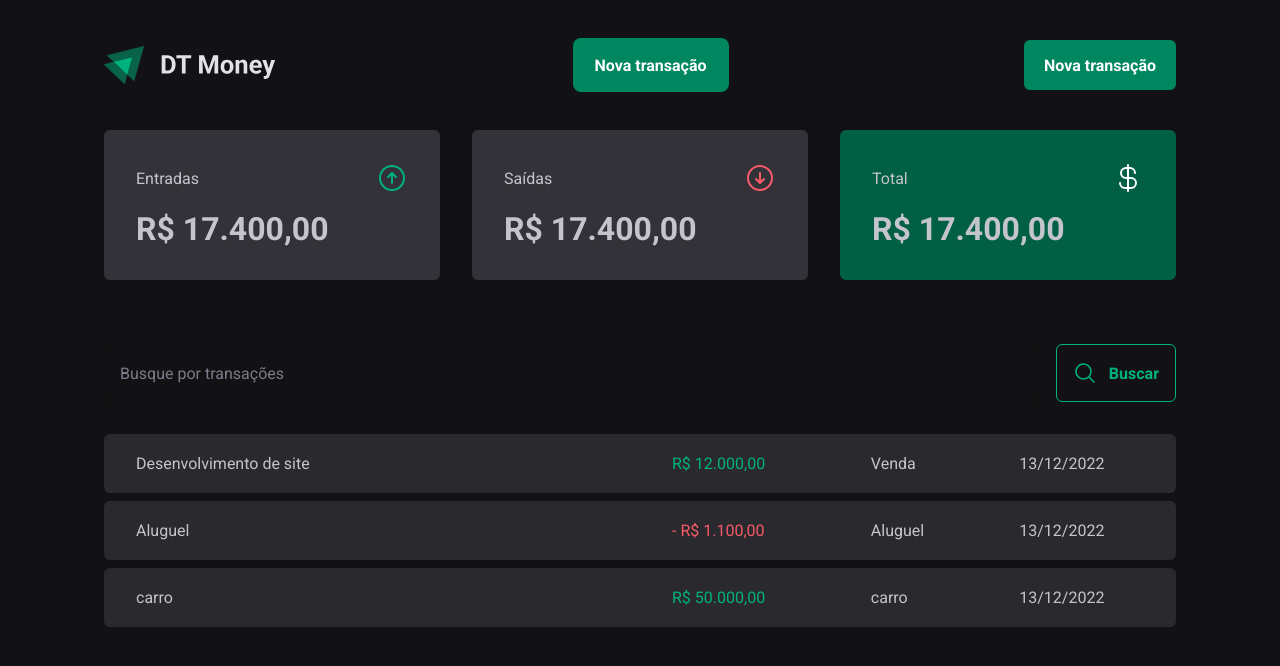
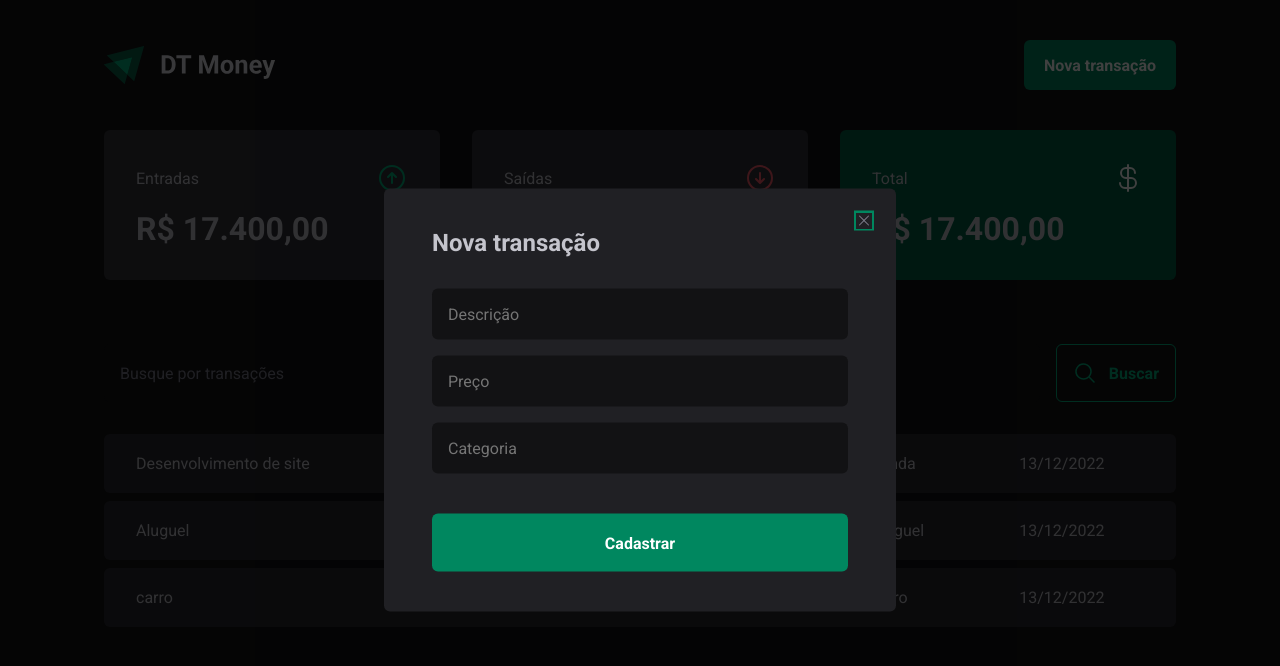
Before and after one commit to GersonDantas/dity-money, a React (Vite) app: page / in a window 1280 px wide. Both pictures are taken after a click on the button "Nova transação". Shown: the top 666 px of the page. Built offline with nearby package versions, Linux system fonts and the light colour scheme.

Commit message:
feat(NewTransactionModal): add new transaction modal component

```diff
--- a/src/components/Header/index.tsx
+++ b/src/components/Header/index.tsx
@@ -2,6 +2,7 @@ import * as Dialog from "@radix-ui/react-dialog";
 import logoImg from '../../assets/logo.svg'
 
 import { HeaderContainer, HeaderContent, NewTransactionButton } from './styles'
+import { NewTransactionModal } from '../NewTransactionModal';
 
 export function Header() {
   return (
@@ -9,21 +10,12 @@ export function Header() {
       <HeaderContent>
         <img src={logoImg} alt="" />
 
-        <NewTransactionButton>Nova transação</NewTransactionButton>
-
         <Dialog.Root>
           <Dialog.Trigger asChild>
             <NewTransactionButton>Nova transação</NewTransactionButton>
           </Dialog.Trigger>
 
-          <Dialog.Portal>
-            <Dialog.Overlay />
-
-            <Dialog.Content>
-              <Dialog.Title>Nova transação</Dialog.Title>
-              <Dialog.Close />
-            </Dialog.Content>
-          </Dialog.Portal>
+          <NewTransactionModal />
         </Dialog.Root>
       </HeaderContent>
     </HeaderContainer>
--- /dev/null
+++ b/src/components/NewTransactionModal/index.tsx
@@ -0,0 +1,27 @@
+import * as Dialog from "@radix-ui/react-dialog";
+import { CloseButton, Content, Overlay } from './styles';
+import { X } from '@phosphor-icons/react';
+
+export function NewTransactionModal () {
+  return (
+    <Dialog.Portal>
+      <Overlay />
+
+      <Content>
+        <Dialog.Title>Nova transação</Dialog.Title>
+
+        <CloseButton>
+          <X />
+        </CloseButton>
+
+        <form>
+          <input type="text" placeholder="Descrição" required />
+          <input type="number" placeholder="Preço" required />
+          <input type="text" placeholder="Categoria" required />
+
+          <button type="submit">Cadastrar</button>
+        </form>
+      </Content>
+    </Dialog.Portal>
+  );
+}
--- /dev/null
+++ b/src/components/NewTransactionModal/styles.ts
@@ -0,0 +1,65 @@
+import { styled } from 'styled-components';
+import * as Dialog from "@radix-ui/react-dialog";
+
+export const Overlay = styled(Dialog.Overlay)`
+  position: fixed;
+  width: 100vw;
+  height: 100vh;
+  inset: 0; // Mesma coisa que top, left, right, bottom 0
+  background: rgba(0, 0, 0, 0.75);
+`
+
+export const Content = styled(Dialog.Content)`
+  min-width: 32rem;
+  border-radius: 6px;
+  padding: 2.5rem 3rem;
+  background: ${props => props.theme["gray-800"]};
+  position: fixed;
+  top: 50%;
+  left: 50%;
+  transform: translate(-50%, -50%);
+
+  form {
+    margin-top: 2rem;
+
+    display: flex;
+    flex-direction: column;
+    gap: 1rem;
+  }
+
+  input {
+    border-radius: 6px;
+    border: 0;
+    background: ${props => props.theme["gray-900"]};
+    color: ${props => props.theme["gray-300"]};
+    padding: 1rem;
+  }
+
+  button[type="submit"] {
+    height: 58px;
+    border: 0;
+    background: ${props => props.theme["green-500"]};
+    color: ${props => props.theme.white};
+    font-weight: bold;
+    padding: 0 1.25rem;
+    border-radius: 6px;
+    margin-top: 1.5rem;
+    cursor: pointer;
+
+    &:hover {
+      background: ${props => props.theme["green-700"]};
+      transition: background-color 0.2s;
+    }
+  }
+`
+
+export const CloseButton = styled(Dialog.Close)`
+  position: absolute;
+  background: transparent;
+  border: 0;
+  top: 1.5rem;
+  right: 1.5rem;
+  line-height: 0; // Para evitar que ícone fique com espaçamento
+  cursor: pointer;
+  color: ${props => props.theme["gray-500"]};
+`
```
